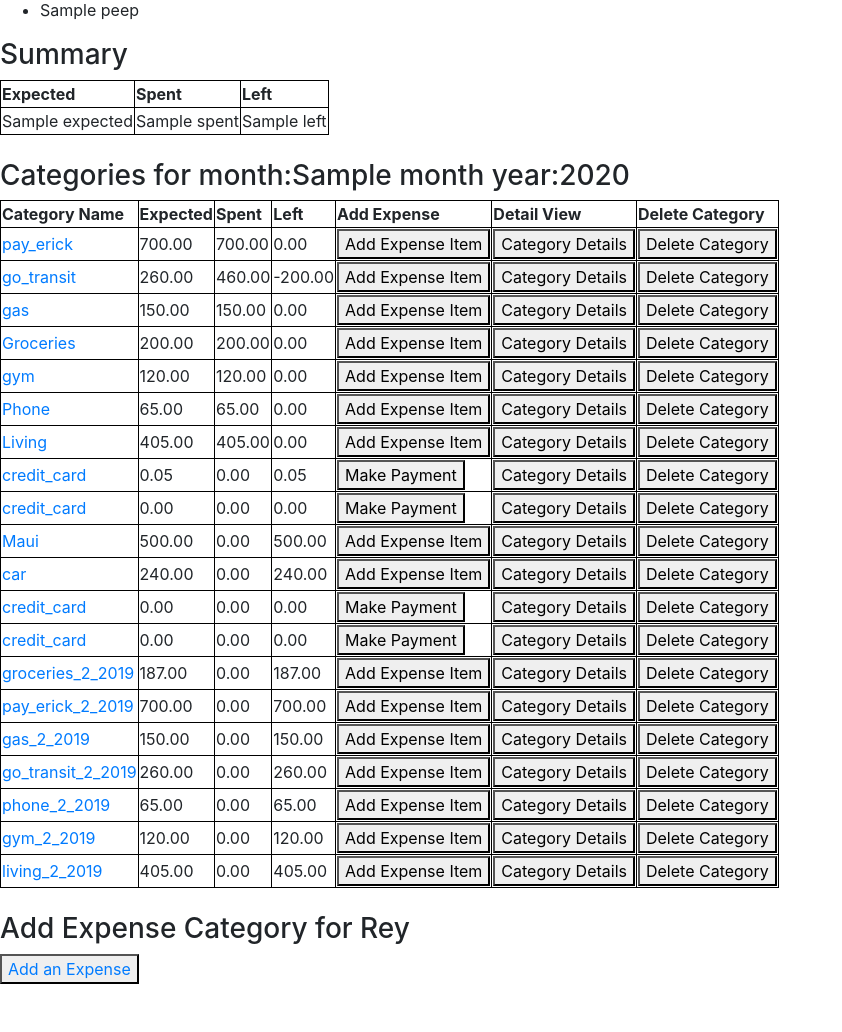
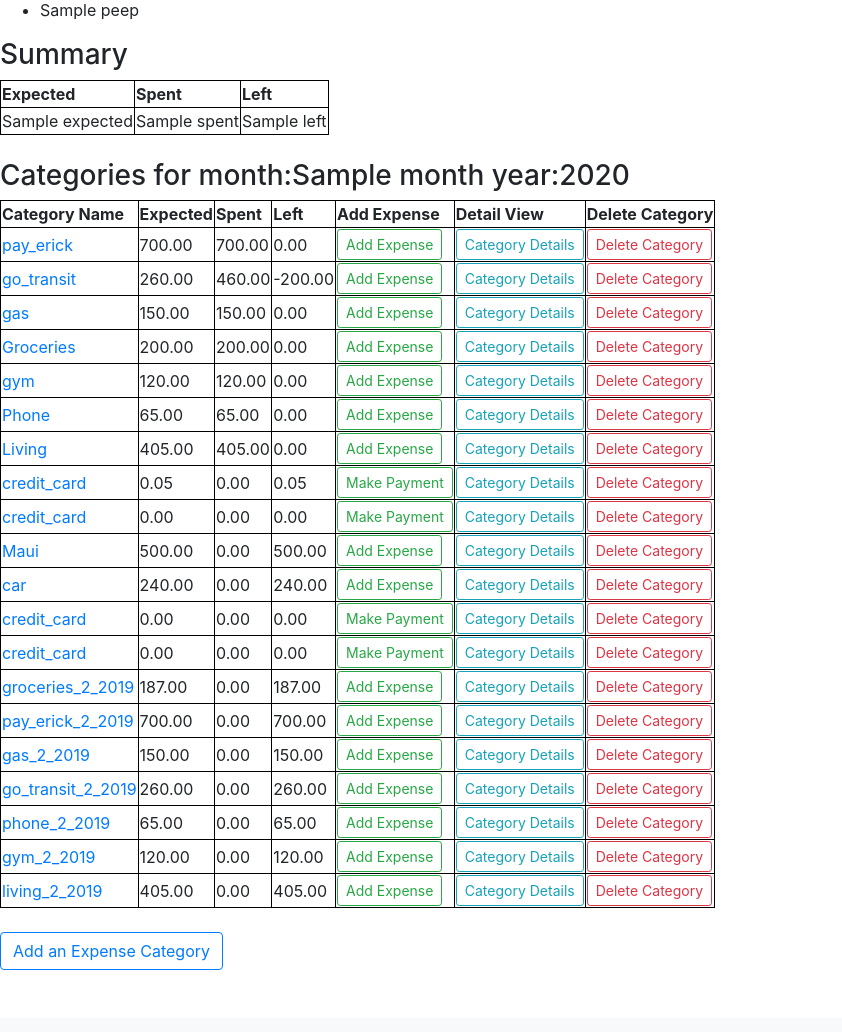
Before and after one commit to rtanubra/fam_finance2.0, a Django app: template mysite/categories/templates/categories/index.html in a window 1280 px wide. Shown: the part 194-1226 px from the top of the page, without its empty margins (0-842 px from the left). After the commit the page ends 1164 px from the top, so only its background shows below. Run offline with Django 3.2, Linux system fonts and the light colour scheme; data comes from the database, SQL or seed files in the repository; both versions use the stored data as it was after the commit; the template is opened without the code that fills it: values that come from a table or form of the project are taken from there, most other values are stand-ins (such as "Sample title", 1, 10 or a date in 2020); some libraries are stand-ins or nearby versions.

Commit message:
implementing boostrap buttons

```diff
--- a/mysite/categories/templates/categories/index.html
+++ b/mysite/categories/templates/categories/index.html
@@ -52,14 +52,12 @@
             <td>{{category.category_spent}}</td>
             <td>{{category.category_expected|subtract:category.category_spent}}</td>
             {% if category.category_name != 'credit_card' %}
-            <td><a href="{% url 'expenses:add_expense' person_id=person.id category_id=category.id   %}"><button>Add Expense Item</button></a></td>
-            <td><a href="{% url 'expenses:category_expense_list' person_id=person.id category_id=category.id   %}"><button>Category Details</button></a></td>
-            <td><a href="{% url 'categories:delete_category' person_id=person.id category_id=category.id %}" ><button>Delete Category</button></a></td>
+            <td><a href="{% url 'expenses:add_expense' person_id=person.id category_id=category.id   %}"><button type ='button' class = 'btn btn-sm btn-outline-success' >Add Expense</button></a></td>
             {% else %}
-            <td><a href="{% url 'expenses:add_expense' person_id=person.id category_id=category.id   %}"><button>Make Payment</button></a></td>
-            <td><a href="{% url 'expenses:category_expense_list' person_id=person.id category_id=category.id   %}"><button>Category Details</button></a></td>
-            <td><a href="{% url 'categories:delete_category' person_id=person.id category_id=category.id %}" ><button>Delete Category</button></a></td>
+            <td><a href="{% url 'expenses:add_expense' person_id=person.id category_id=category.id   %}"><button type='button' class='btn btn-sm btn-outline-success' >Make Payment</button></a></td>
             {% endif %}
+            <td><a href="{% url 'expenses:category_expense_list' person_id=person.id category_id=category.id   %}"><button type = 'button' class= 'btn btn-sm btn-outline-info' >Category Details</button></a></td>
+            <td><a href="{% url 'categories:delete_category' person_id=person.id category_id=category.id %}" ><button type='button' class='btn btn-sm btn-outline-danger' >Delete Category</button></a></td>
         </tr>
         {% endfor %}
     </table>
@@ -68,8 +66,6 @@
     <p>{{person.person_name}} has no expenses setup at this moment</p>
 {% endif %}
 <br>
-<h3>Add Expense Category for {{person.person_name}}</h3>
-<button><a href="{% url 'categories:new_category' person_id=person.id %}" >Add an Expense</a></button>
-
+<button type='button' class='btn btn-outline-primary' ><a href="{% url 'categories:new_category' person_id=person.id %}" >Add an Expense Category</a></button>
 <br><br><br>
 {% endblock %}
--- a/mysite/categories/views.py
+++ b/mysite/categories/views.py
@@ -21,7 +21,7 @@
     left = expected-spent
     return expected, spent, left
 
-#==================Views here#==================
+#==================Application level views#==================
 def index(request,person_id,month,year):
     person = get_object_or_404(People, id=person_id)
     group = get_object_or_404(Group,id=person.group_couple.id)
@@ -145,7 +145,7 @@
     }
     today = datetime.datetime.today()
     context["this_month"] = today.month
-    context["this_year"]
+    context["this_year"] = today.year
     return render(request,"categories/new_category.html",context)
 
 def editCategory(request,person_id,category_id):
```
Also changed, not shown: mysite/categories/templates/categories/delete_category.html (+4 -4 lines), mysite/categories/templates/categories/new_category.html (+5 -4 lines), mysite/expenses/templates/expenses/add_expense.html (+7 -6 lines), mysite/expenses/templates/expenses/category_expense_detail.html (+6 -7 lines), mysite/db.sqlite3.
